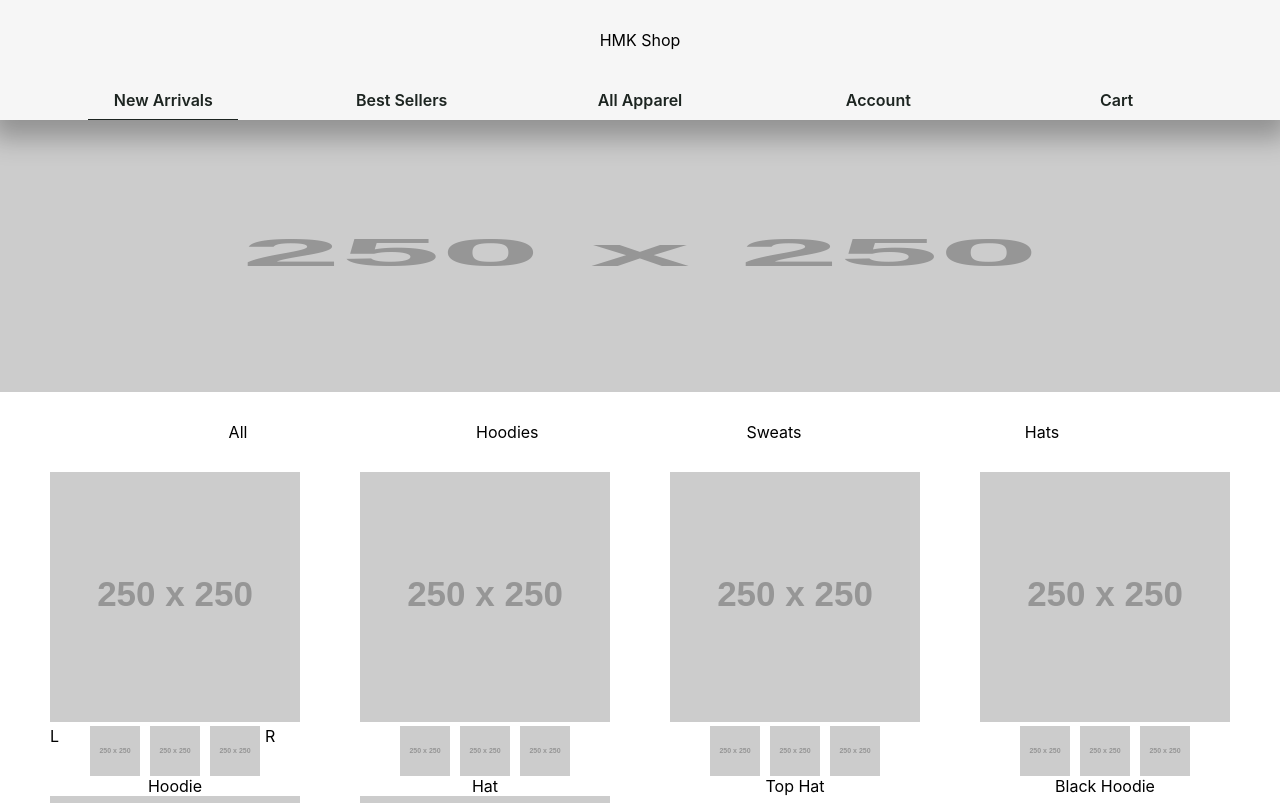
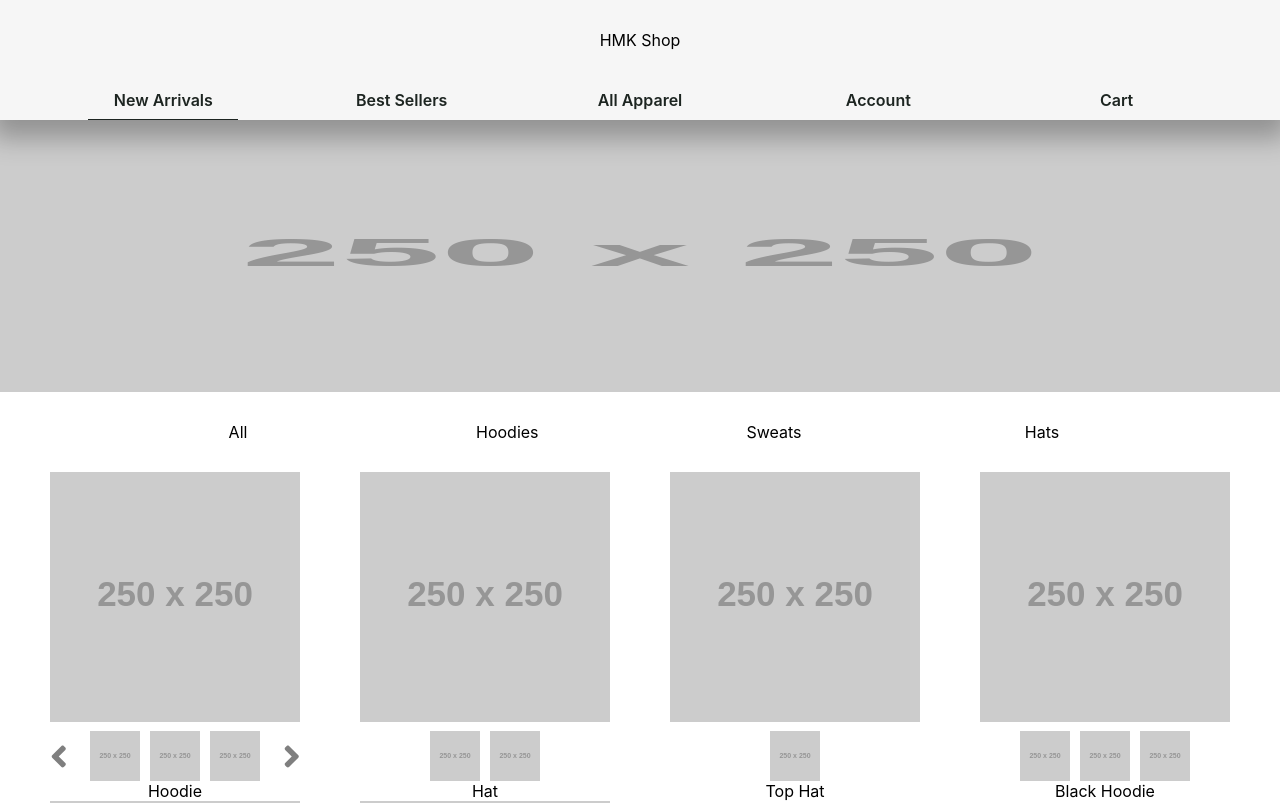
Before and after one commit to cortezdev99/hmk-shop, a React (Create React App) app: page / in a window 1280 px wide. Shown: the top 803 px of the page. Built offline with nearby package versions, Linux system fonts and the light colour scheme.

Commit message:
finished styles for GallerySlider component now going to break them out into a dedicated stylesheet

```diff
--- a/package.json
+++ b/package.json
@@ -3,6 +3,10 @@
   "version": "0.1.0",
   "private": true,
   "dependencies": {
+    "@fortawesome/fontawesome-svg-core": "^1.2.30",
+    "@fortawesome/free-brands-svg-icons": "^5.14.0",
+    "@fortawesome/free-solid-svg-icons": "^5.14.0",
+    "@fortawesome/react-fontawesome": "^0.1.11",
     "@testing-library/jest-dom": "^4.2.4",
     "@testing-library/react": "^9.5.0",
     "@testing-library/user-event": "^7.2.1",
--- a/src/Components/App.js
+++ b/src/Components/App.js
@@ -7,8 +7,10 @@ import BestSellers from './Best-Sellers/BestSellers';
 import AllApparel from './All-Apparel/AllApparel'
 import Cart from './Cart/Cart';
 import Account from './Account/Account';
+import Icons from './Utilities/Icons';
 
 function App() {
+  Icons()
   return (
     <div className="App">
       <Router>
--- a/src/Components/New-Arrivals/NewArrivals.js
+++ b/src/Components/New-Arrivals/NewArrivals.js
@@ -39,9 +39,6 @@ export default () => {
         },
         {
           blue: "https://via.placeholder.com/250x250"
-        },
-        {
-          orange: "https://via.placeholder.com/250x250"
         }
       ]
     },
@@ -52,12 +49,6 @@ export default () => {
       colorImages: [
         {
           black: "https://via.placeholder.com/250x250",
-        },
-        {
-          blue: "https://via.placeholder.com/250x250"
-        },
-        {
-          orange: "https://via.placeholder.com/250x250"
         }
       ]
     },
--- a/src/Components/Utilities/GallerySlider.js
+++ b/src/Components/Utilities/GallerySlider.js
@@ -1,12 +1,13 @@
 import React from 'react'
+import { FontAwesomeIcon } from '@fortawesome/react-fontawesome'
 
 export default (props) => {
   return (
-    <div style={{ display: "flex" }}>
+    <div style={{ display: "flex", paddingTop: "5px" }}>
     {
       props.product.colorImages.length > 3 ? (
-        <div style={{ width: "35px", cursor: "pointer" }} onClick={() => props.handleTranslatingImages('Left')}>
-          L
+        <div style={{ width: "35px", cursor: "pointer", paddingRight: "5px", fontSize: "35px", display: "flex", alignItems: "center", color: "#7f7f7f" }} onClick={() => props.handleTranslatingImages('Left')}>
+          <FontAwesomeIcon icon="angle-left" />
         </div>
       ) : null
     }
@@ -32,8 +33,8 @@ export default (props) => {
 
     {
       props.product.colorImages.length > 3 ? (
-        <div style={{ width: "35px", cursor: "pointer" }}  onClick={() => props.handleTranslatingImages('Right')}>
-          R
+        <div style={{ width: "35px", cursor: "pointer", paddingLeft: "5px", fontSize: "35px", display: "flex", alignItems: "center", justifyContent: "flex-end", color: "#7f7f7f" }}  onClick={() => props.handleTranslatingImages('Right')}>
+          <FontAwesomeIcon icon="angle-right" />
         </div>
       ) : null
     }
--- /dev/null
+++ b/src/Components/Utilities/Icons.js
@@ -0,0 +1,8 @@
+import { faAngleRight, faAngleLeft } from "@fortawesome/free-solid-svg-icons"
+import { library } from "@fortawesome/fontawesome-svg-core"
+
+const Icons = () => {
+  return library.add(faAngleLeft, faAngleRight)
+}
+
+export default Icons;
```
Also changed, not shown: 1 other file (tests, documents, lock files or other folders).
